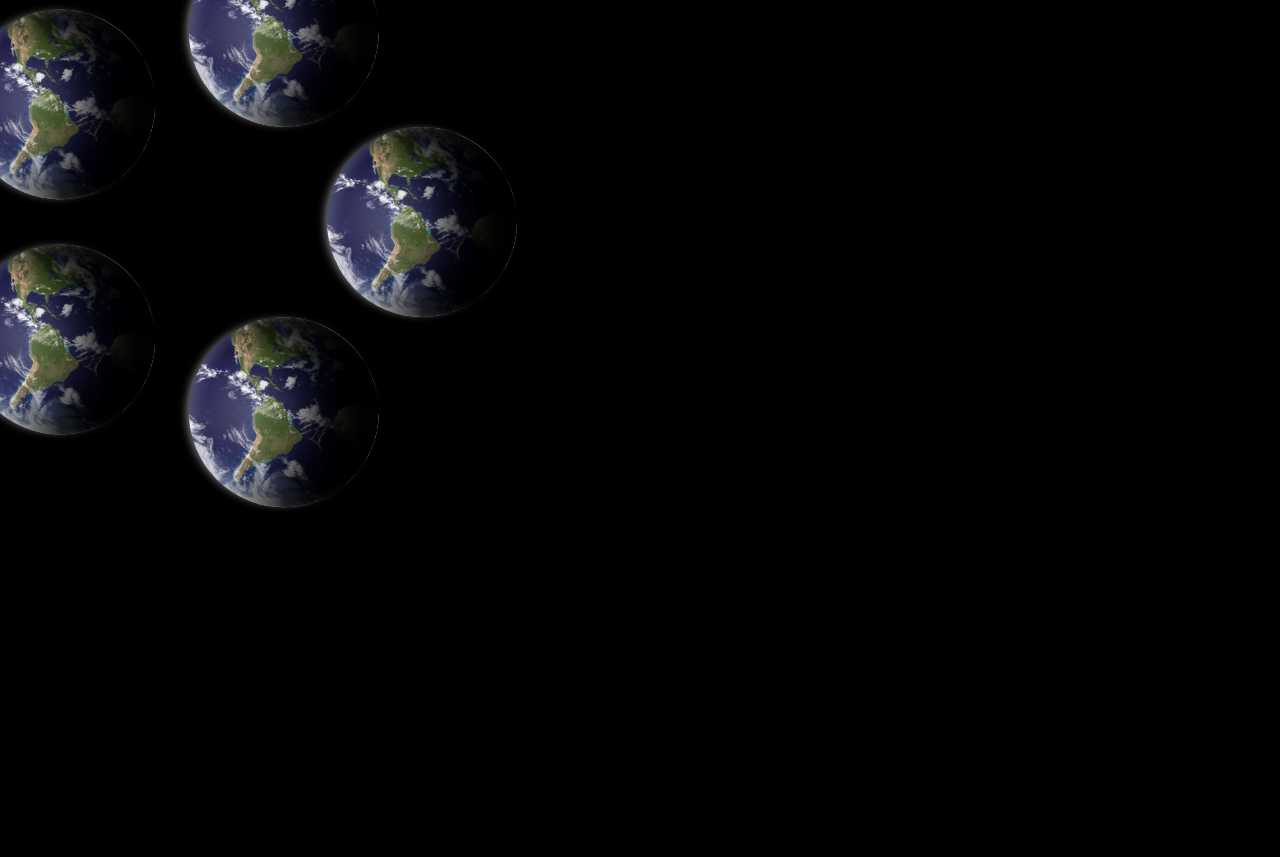
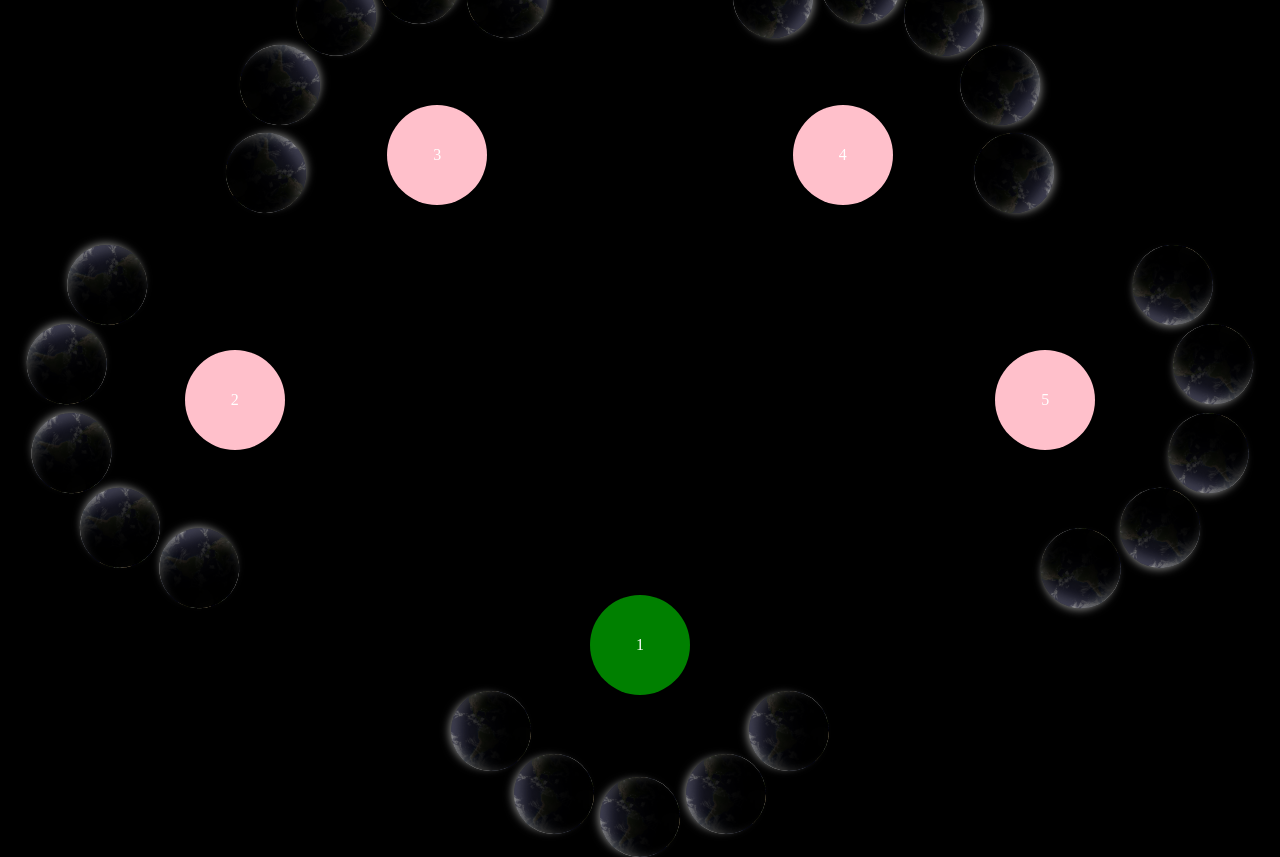
Before and after one commit to andrey-luzin/cosmic-encounter, a Next.js app: page / in a window 1280 px wide. Before the commit the page ends 800 px from the top, so only its background shows below. Built offline with nearby package versions, Linux system fonts and the light colour scheme.

Commit message:
Positioning of Player Decks

```diff
--- a/package.json
+++ b/package.json
@@ -23,6 +23,7 @@
   },
   "devDependencies": {
     "@typescript-eslint/eslint-plugin": "^5.59.8",
+    "classnames": "^2.3.2",
     "husky": "^8.0.3",
     "lint-staged": "^13.2.2",
     "stylelint": "^15.2.0",
--- a/src/components/Dashboard/index.scss
+++ b/src/components/Dashboard/index.scss
@@ -1,5 +1,72 @@
 .dashboard {
   height: 100%;
   padding: 2rem;
+  position: relative;
+  align-items: center;
+  justify-content: center;
+  display: grid;
+  grid-template-columns: repeat(3, 1fr);
+  grid-template-rows: repeat(3, 1fr);
 
+  & > * {
+    grid-column-end: span 1;
+    grid-row-end: span 1;
+  }
+
+  &--total-count-2 > * {
+    &:nth-child(2) {
+      grid-column-start: 2;
+    }
+  }
+
+  &--total-count-3 > * {
+    &:nth-child(2) {
+      grid-column-start: 1;
+      grid-row-start: 1;
+    }
+
+    &:nth-child(3) {
+      grid-column-start: 3;
+      grid-row-start: 1;
+    }
+  }
+
+  &--total-count-4 > * {
+    &:nth-child(2) {
+      grid-column-start: 1;
+      grid-row-start: 2;
+    }
+
+    &:nth-child(3) {
+      grid-column-start: 2;
+      grid-row-start: 1;
+    }
+
+    &:nth-child(4) {
+      grid-column-start: 3;
+      grid-row-start: 2;
+    }
+  }
+
+  &--total-count-5 > * {
+    &:nth-child(2) {
+      grid-column-start: 1;
+      grid-row-start: 2;
+    }
+
+    &:nth-child(3) {
+      grid-column: 1 / span 2;
+      grid-row-start: 1;
+    }
+
+    &:nth-child(4) {
+      grid-column: 2 / span 2;
+      grid-row-start: 1;
+    }
+
+    &:nth-child(5) {
+      grid-column-start: 3;
+      grid-row-start: 2;
+    }
+  }
 }
--- a/src/components/Dashboard/index.tsx
+++ b/src/components/Dashboard/index.tsx
@@ -1,17 +1,24 @@
-import React, { FC } from 'react';
+"use client";
+import React, { FC, useEffect } from 'react';
 
+import { CSSDecksCount } from '@/const/css-consts';
 import { PlayerDeck } from '@/components/PlayerDeck';
 
 import './index.scss';
 
 type DashboardProps = unknown;
 
-const countsOfPlayers = 1;
+const countsOfPlayers = 5;
 // https://jsfiddle.net/rtcC8/88/
 export const Dashboard: FC<DashboardProps> = () => {
+  useEffect(() => {
+    document.documentElement.style.setProperty(CSSDecksCount, String(countsOfPlayers));
+  }, []);
   return(
-    <div className="dashboard">
-      {[...Array(countsOfPlayers)].map((_, index) => <PlayerDeck key={index} />)}
+    <div className={`dashboard dashboard--total-count-${countsOfPlayers}`}>
+      {[...Array(countsOfPlayers)].map((_, index) => {
+        return <PlayerDeck index={index} key={index} />;
+      })}
     </div>
   );
 };
--- a/src/components/PlayerDeck/Planet/index.scss
+++ b/src/components/PlayerDeck/Planet/index.scss
@@ -1,23 +1,28 @@
 @import '@/styles/mixins.scss';
 
-@mixin circular-position() {
-  transform: translate(
-    calc(50% + var(--circle-radius) * cos(var(--angle))),
-    calc(50% + var(--circle-radius) * sin(var(--angle)))
-  );
+@mixin rotateToCenter() {
+  rotate: calc(360deg / var(--decks-count) * (var(--deck-index)));
 }
 
 .planet {
   transform-origin: 50% 50%;
-  @include circular-position;
+  @include circularPosition(var(--circle-radius), var(--angle));
+  @include rotateToCenter;
+  @include transition;
+
+  @for $i from 1 through 5 {
+    &:nth-child(#{$i}) {
+      --angle: calc(150deg / 5 * #{$i});
+    }
+  }
 
   @extend %before;
 
   position: absolute;
 
   &__atmosphere {
-    height: 190px;
-    width: 190px;
+    height: var(--circle-radius);
+    width: var(--circle-radius);
     position: relative;
     background: radial-gradient(circle at 30% 50%, rgba(255,255,255,.3) 0%, rgba(255,255,255,0) 65%);
     border-radius: 100%;
--- a/src/components/PlayerDeck/Planet/index.tsx
+++ b/src/components/PlayerDeck/Planet/index.tsx
@@ -1,35 +1,13 @@
 "use client";
-import React, { FC, useEffect, useRef, useState } from 'react';
-import { CSSItemsCount } from '@/const/css-consts';
+import React, { FC } from 'react';
 
 import './index.scss';
 
-type PlanetProps = { index: number };
+type PlanetProps = unknown;
 
-export const Planet: FC<PlanetProps> = ({ index }) => {
-  const planetRef = useRef<HTMLDivElement | null>(null);
-
-  const [itemsCount, setItemsCount] = useState<number>(0);
-
-  // eslint-disable-next-line react-hooks/exhaustive-deps
-  useEffect(() => {
-    setItemsCount(Number(
-      getComputedStyle(document.documentElement).getPropertyValue(CSSItemsCount)
-    ));
-  });
-
-  useEffect(() => {
-    if (planetRef.current) {
-      planetRef.current.style.setProperty(
-        '--angle',
-        // `calc(150deg / ${itemsCount} * ${index})`
-        `calc(360deg / ${itemsCount} * ${index})`
-      );
-    }
-  }, [index, itemsCount]);
-
+export const Planet: FC<PlanetProps> = () => {
   return(
-    <div className="planet" ref={planetRef}>
+    <div className="planet">
       <div className="planet__atmosphere">
         <div className="planet__surface" />
       </div>
--- a/src/components/PlayerDeck/index.scss
+++ b/src/components/PlayerDeck/index.scss
@@ -1,8 +1,25 @@
 @import '@/styles/mixins.scss';
 
 .player-deck {
+  $root: &;
+
   display: flex;
   flex-wrap: wrap;
+  position: relative;
   gap: 50px;
-  position: relative;
+  align-items: center;
+  justify-content: center;
+  height: 100px;
+  width: 100px;
+  border-radius: 100%;
+  background-color: pink;
+  @include transition;
+
+  margin: auto;
+
+  &--current {
+    background-color: green;
+    grid-column: 2 / span 1;
+    grid-row: 3;
+  }
 }
--- a/src/components/PlayerDeck/index.tsx
+++ b/src/components/PlayerDeck/index.tsx
@@ -1,25 +1,37 @@
 "use client";
-import React, { FC, useEffect } from 'react';
+import React, { FC, useEffect, useRef, useState } from 'react';
+import cx from 'classnames';
 import { Planet } from './Planet';
-import { CSSItemsCount } from '@/const/css-consts';
+import { CSSDeckIndex } from '@/const/css-consts';
 
 import './index.scss';
 
-type PlayerDeckProps = unknown;
+type PlayerDeckProps = { index: number };
 
 const countOfPlanets = 5;
 
-export const PlayerDeck: FC<PlayerDeckProps> = () => {
+export const PlayerDeck: FC<PlayerDeckProps> = ({ index }) => {
+  const deckRef = useRef<HTMLDivElement | null>(null);
+
   useEffect(() => {
-    document.documentElement.style.setProperty(CSSItemsCount, String(countOfPlanets));
-  }, []);
+    if (deckRef.current) {
+      deckRef.current.style.setProperty(CSSDeckIndex, String(index));
+    }
+  }, [index]);
 
   return(
-    <div className="player-deck">
+    <div
+      className={cx(
+        'player-deck',
+        { 'player-deck--current': index === 0 },
+      )}
+      ref={deckRef}
+    >
+      {index + 1}
       {
         [...Array(countOfPlanets)].map((_, index) => {
           return(
-            <Planet index={index} key={index} />
+            <Planet key={index} />
           );
         })
       }
--- a/src/const/css-consts.ts
+++ b/src/const/css-consts.ts
@@ -1 +1,3 @@
 export const CSSItemsCount = '--items-count';
+export const CSSDecksCount = '--decks-count';
+export const CSSDeckIndex = '--deck-index';
--- a/src/styles/globals.scss
+++ b/src/styles/globals.scss
@@ -17,6 +17,9 @@ body {
   color:  var(--color-text);
   background-color: var(--color-bg-main);
   font-size: 16px;
+
+  // width: 100vh;
+  margin: auto;
 }
 
 a {
--- a/src/styles/mixins.scss
+++ b/src/styles/mixins.scss
@@ -42,11 +42,18 @@
 
 %after {
   position: relative;
-  z-index: var(--z-2);
+  z-index: 2;
 
   &:after {
     position: absolute;
     content: '';
-    z-index: var(--z-3);
+    z-index: 3;
   }
 }
+
+@mixin circularPosition($size, $angle) {
+  transform: translate(
+    calc(#{$size} * 2.15 * cos(#{$angle})),
+    calc(#{$size} * 2.15 * sin(#{$angle}))
+  );
+}
--- a/src/styles/variables.scss
+++ b/src/styles/variables.scss
@@ -1,6 +1,7 @@
 :root {
   --color-text: #ffffff;
   --color-bg-main: #000000;
-  --circle-radius: 200px;
+  --circle-radius: 10vh;
   --items-count: 1;
+  --decks-count: 1;
 }
```
Also changed, not shown: 1 other file (tests, documents, lock files or other folders).
